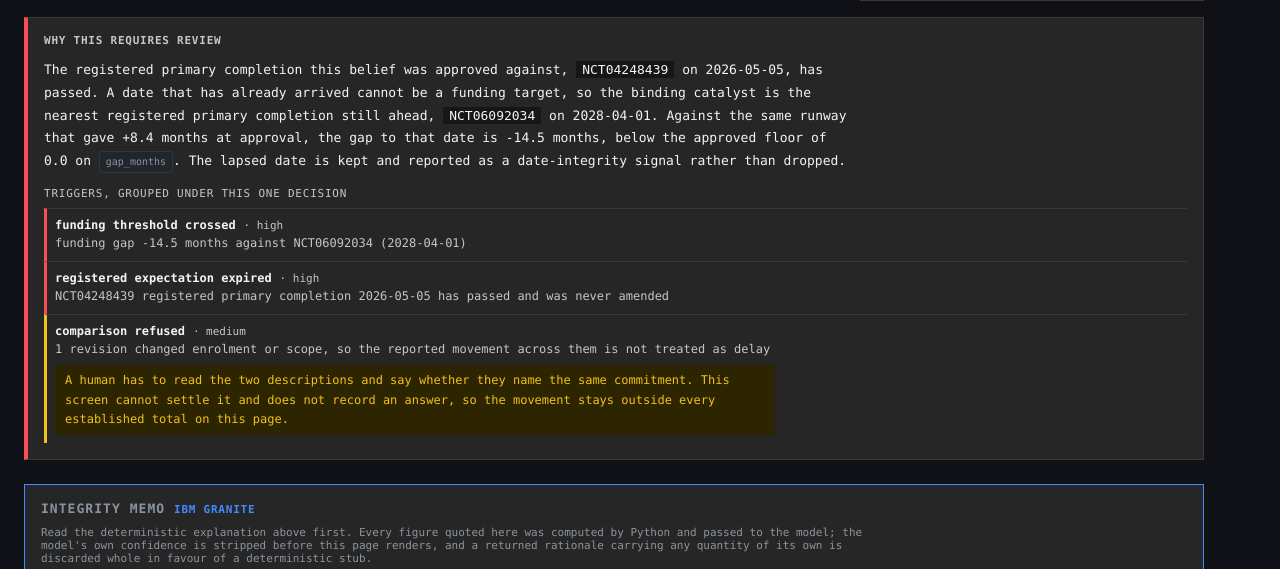
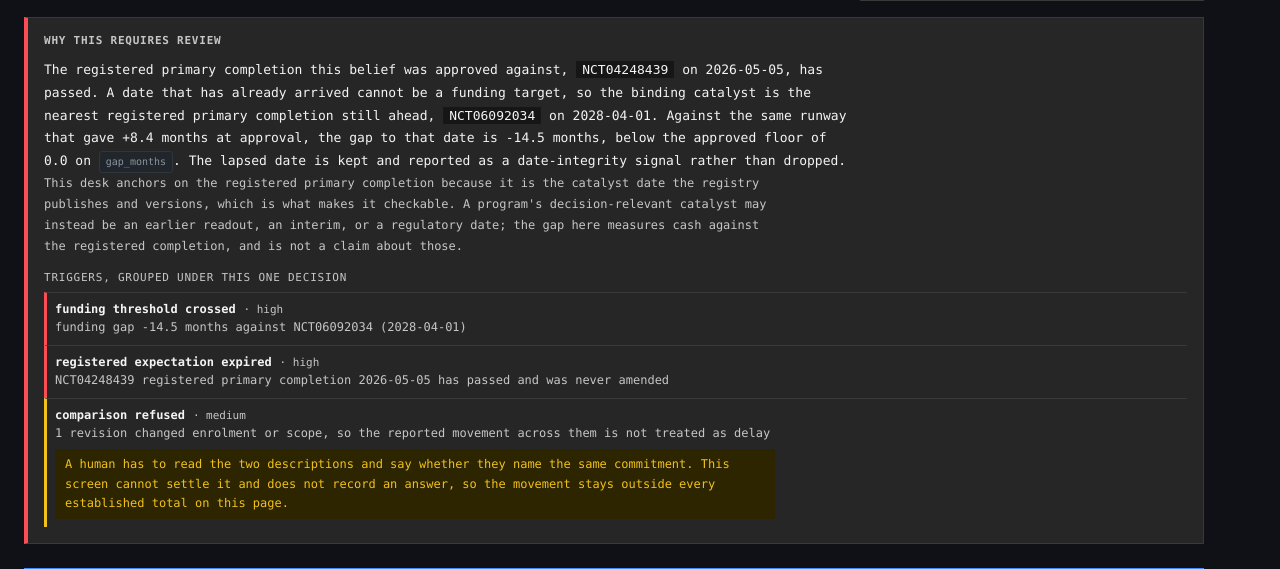
Before and after one commit to kristenharim/catalyst-integrity-desk, a Flask app: a page that uses console/templates/decision_review.html in a window 1280 px wide. Shown: the part 676-1245 px from the top of the page. Run offline with Flask 3, Linux system fonts and the light colour scheme.

Commit message:
Name the registered primary completion as the chosen catalyst anchor

```diff
--- a/console/templates/decision_review.html
+++ b/console/templates/decision_review.html
@@ -350,6 +350,13 @@
       unusable burn is a figure that looks comparable and is not.
     </p>
     {% endif %}
+    <p class="explain" style="color:var(--cds-text-secondary); font-size:12px;">
+      This desk anchors on the registered primary completion because it is the catalyst
+      date the registry publishes and versions, which is what makes it checkable. A
+      program's decision-relevant catalyst may instead be an earlier readout, an interim, or
+      a regulatory date; the gap here measures cash against the registered completion, and
+      is not a claim about those.
+    </p>
 
     <h3>Triggers, grouped under this one decision</h3>
     {% if decision.triggers %}
```
Also changed, not shown: docs/BOB_LOG.md (+1 -0 lines).
